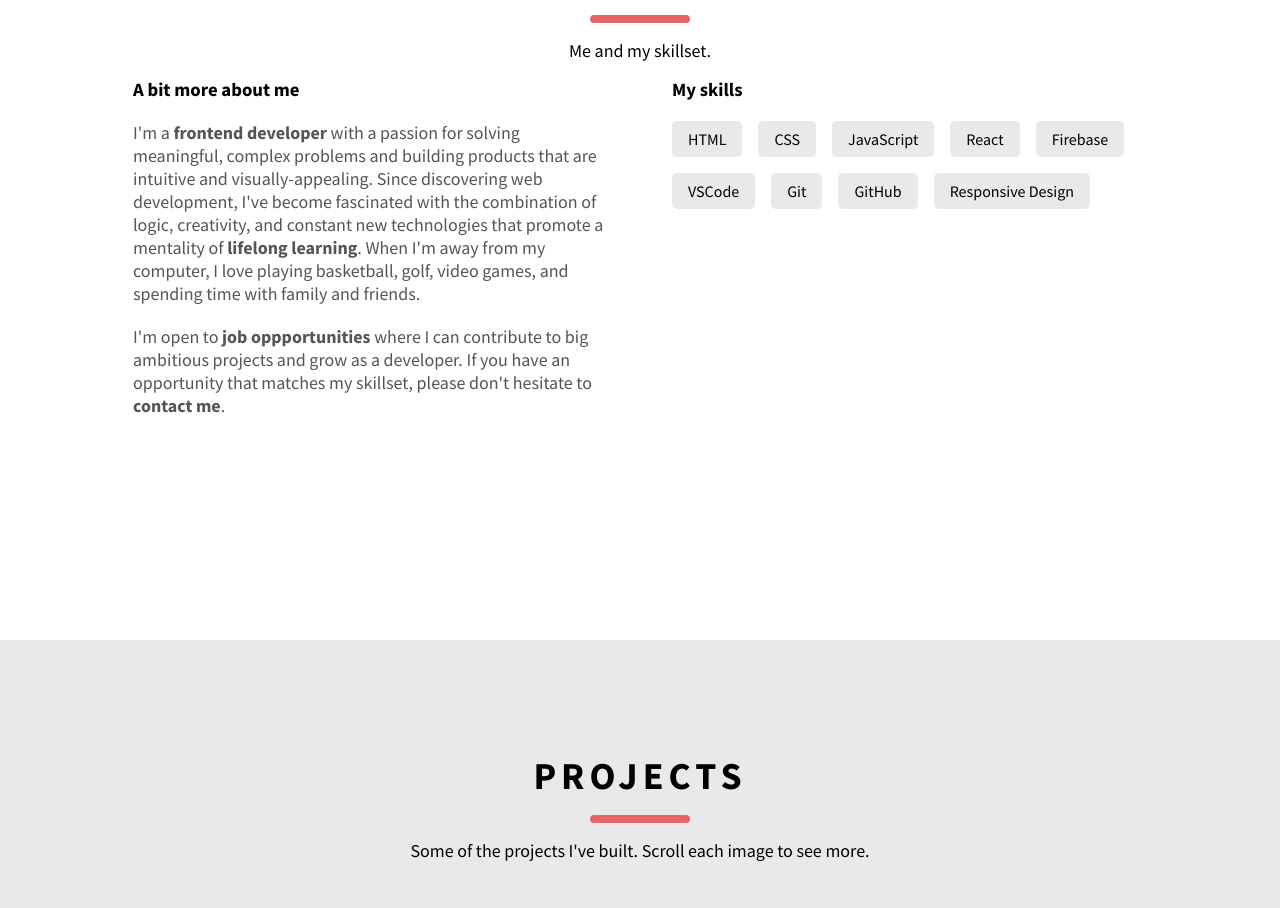
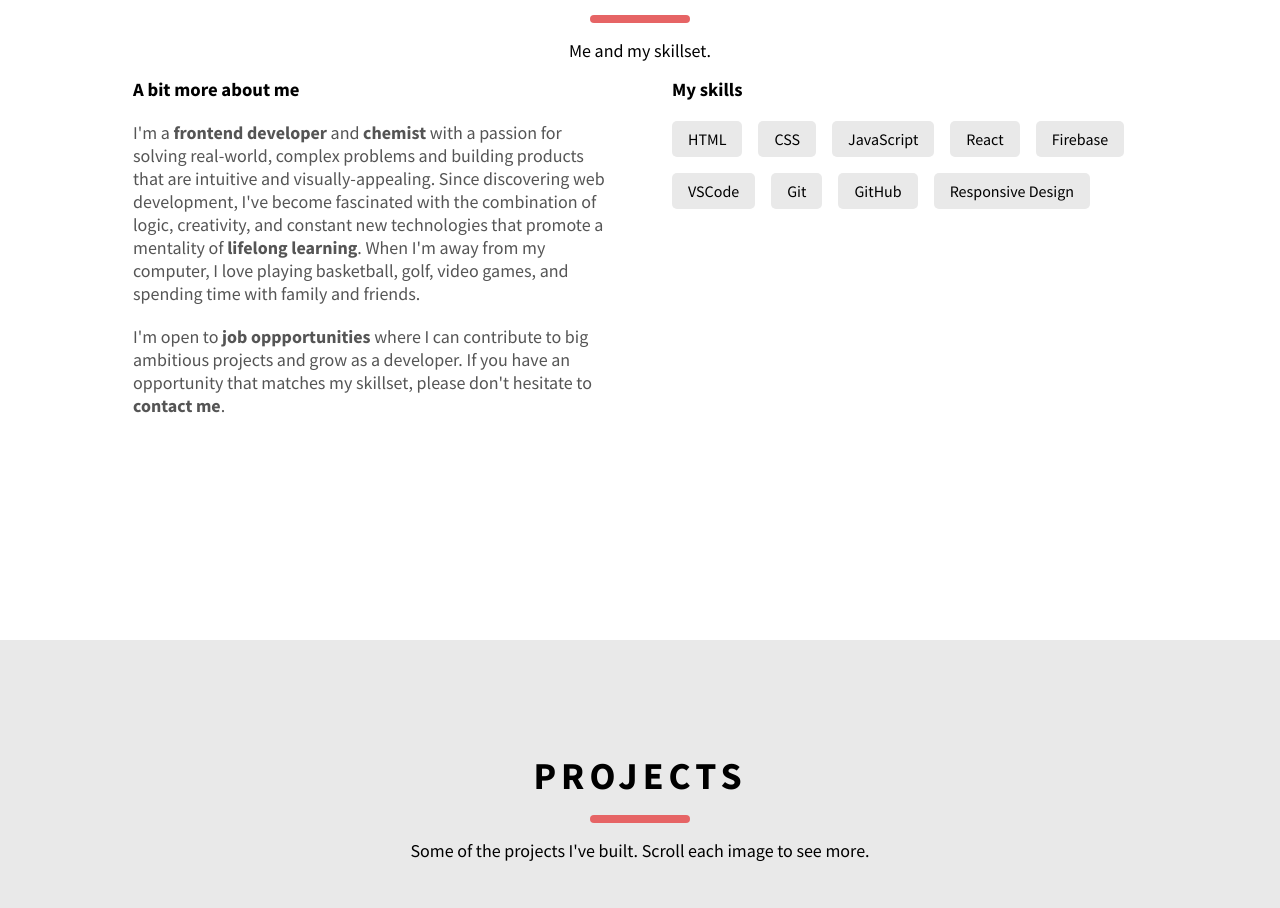
Before and after one commit to tenbucker4/portfolio-reloaded, a React (Create React App) app: page / in a window 1280 px wide. Shown: the part 960-1868 px from the top of the page. Built offline with nearby package versions, Linux system fonts and the light colour scheme.

Commit message:
Update bio

```diff
--- a/src/components/Bio.jsx
+++ b/src/components/Bio.jsx
@@ -12,7 +12,7 @@ const Bio = ({ darkMode, bioRef }) => {
             <div className="about-me-content">
                 <h3>A bit more about me</h3>
                 <br></br>
-                <p style={{ color: darkMode? "white" : "#555555" }}>I'm a <b>frontend developer</b> with a passion for solving meaningful, complex problems and building products that are intuitive and visually-appealing.
+                <p style={{ color: darkMode? "white" : "#555555" }}>I'm a <b>frontend developer</b> and <b>chemist</b> with a passion for solving real-world, complex problems and building products that are intuitive and visually-appealing.
                      Since discovering web development, I've become fascinated with the combination of logic,
                       creativity, and constant new technologies that promote a mentality of <b>lifelong learning</b>.
                        When I'm away from my computer, I love playing basketball, golf, video games, and spending time with family and friends.</p>
```
